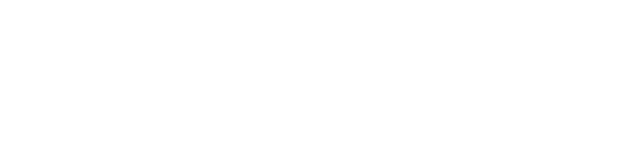
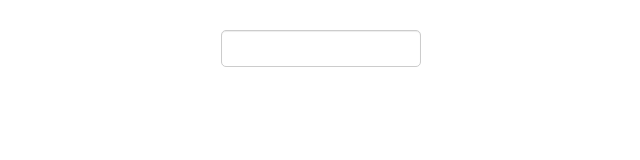
Before and after one commit to Fischer-L/caLIENdar, a website built with webpack: page demo.html in a window 1280 px wide. Shown: the full height of the page, 319-959 px from the left. Built offline with nearby package versions, Linux system fonts and the light colour scheme.

Commit message:
Create the prototype input.caLINEdar-input element

```diff
--- a/demo.html
+++ b/demo.html
@@ -5,9 +5,48 @@
   <title>caLINEdar demo</title>
   <meta charset="utf-8"/>
   <meta name="viewport" content="width=device-width, initial-scale=1.0">
+
+  <style>
+    .calendar-container {
+      width: 200px;
+      margin: 30px auto;
+    }
+  </style>
+
+  <style>
+    .caLINEdar-input {
+      width: 100%;
+      height: 2.8em;
+      padding: 0.2em 1em;
+      border: 1px solid #ccc;
+      border-radius: 5px;
+      box-shadow: inset 0 1px 1px rgba(0,0,0,0.075);
+      box-sizing: border-box;
+      color: #595959;
+      vertical-align: middle;
+      background-color: #fff;
+    }
+
+    .caLINEdar-input:focus {
+      border-color: #66ade8;
+      box-shadow: inset 0 1px 1px rgba(0,0,0,0.075), 0 0 6px rgba(102, 173, 232, 0.6);
+      outline: 0;
+    }
+  </style>
+
 </head>
 
 <body>
+
+
+
+  <div class="calendar-container">
+
+    <input type="text" class="caLINEdar-input" />
+
+  </div>
+
+
   <script type="text/javascript" src="./dist/caLINEdar.bundle.js"></script>
 </body>
 
```
